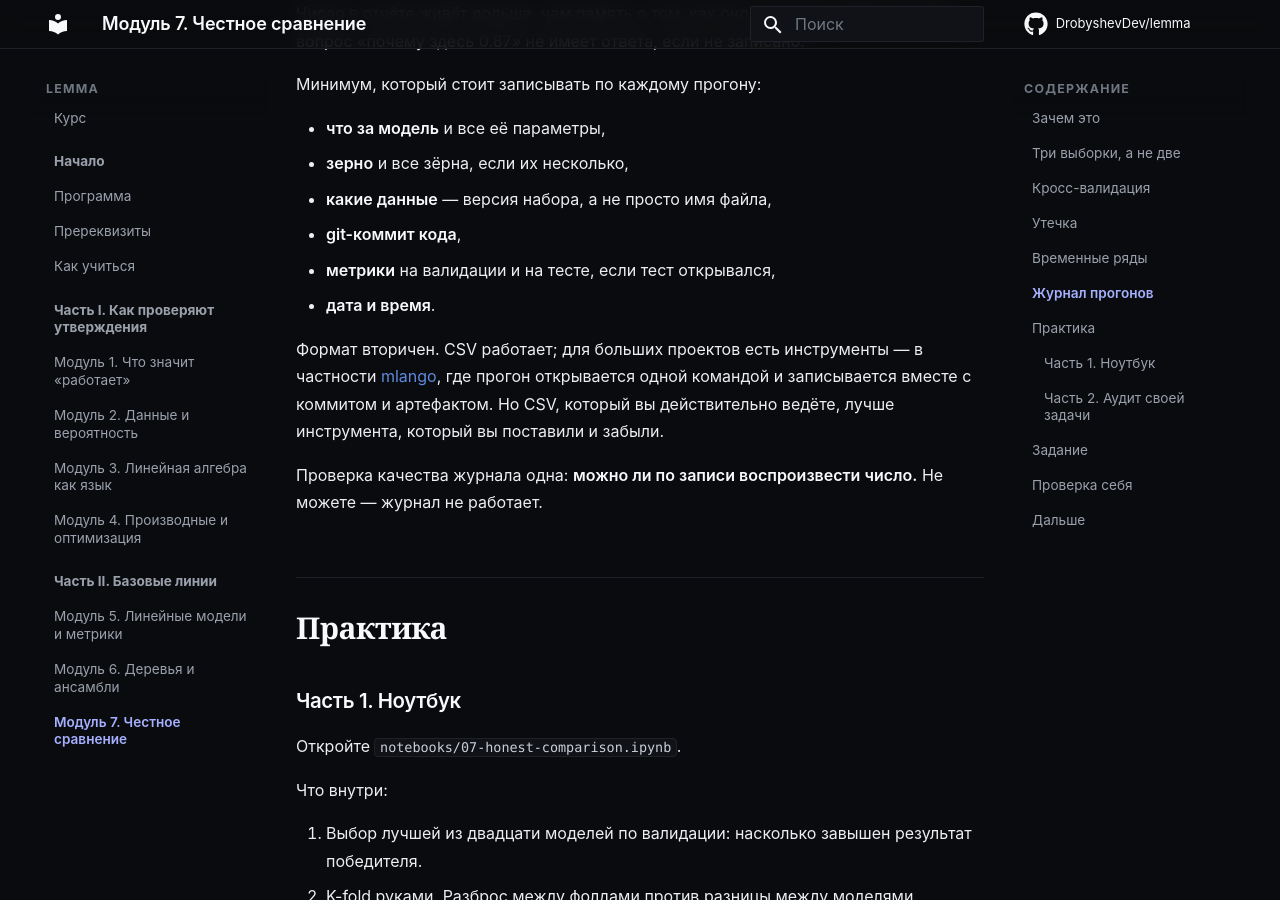
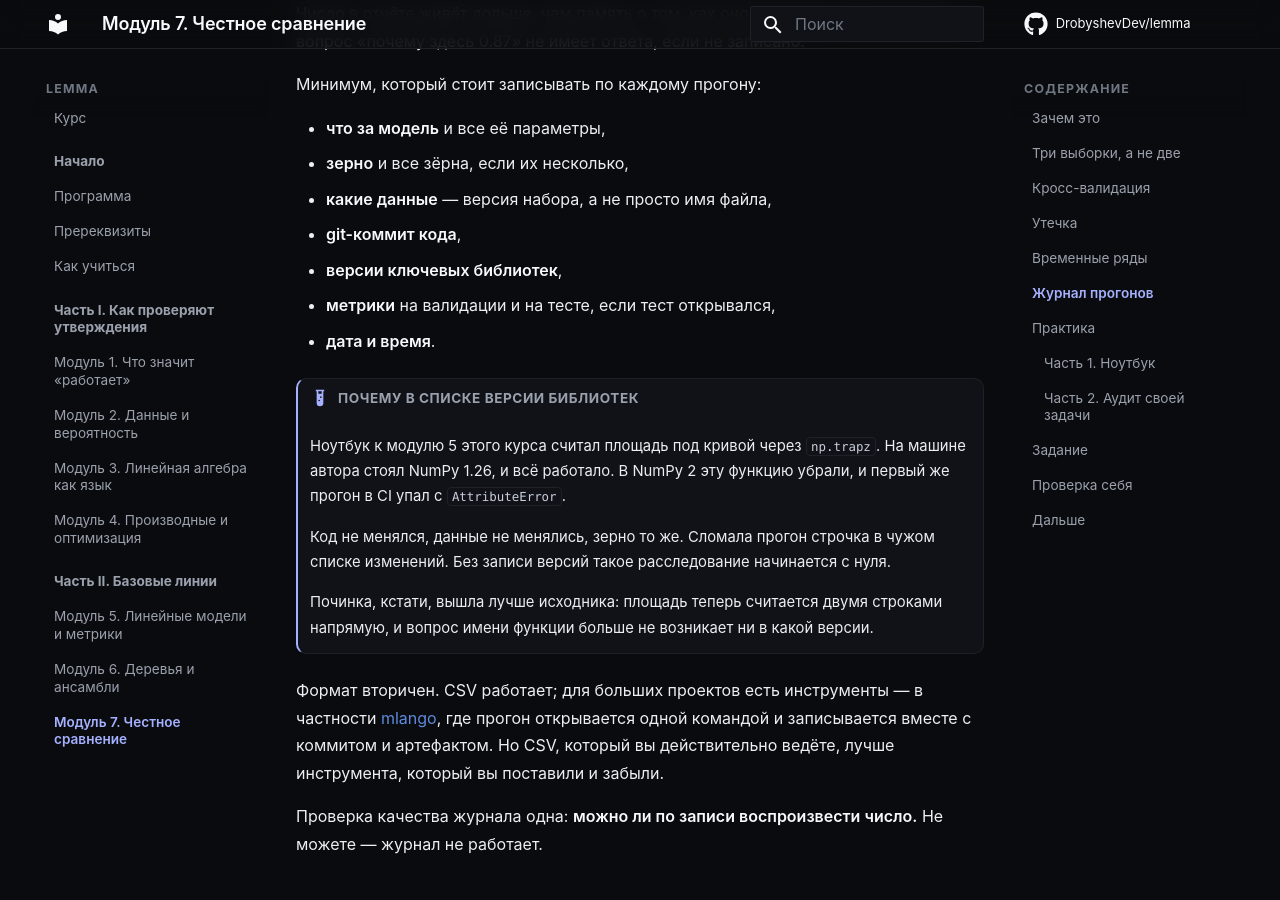
Before and after one commit to DrobyshevDev/lemma, an MkDocs documentation site: the page built from docs/modules/07-honest-comparison.md, in a window 1280 px wide and 900 px high, scrolled down 3674 px. Built offline with MkDocs 1.6.1 and Material for MkDocs 9.7.7, drawn with Linux system fonts in a browser that asks for light colours.

Commit message:
Починить падение CI: np.trapz убрали в NumPy 2
Ноутбук модуля 5 считал площадь под ROC и PR через np.trapz. Локально стоит
NumPy 1.26, и всё работало; CI ставит свежую версию, а в NumPy 2 эта функция
удалена -- первый же прогон упал с AttributeError на обеих платформах.

Площадь теперь считается трапециями напрямую, двумя строками. Это заодно честнее
для ноутбука, который в заголовке обещает считать обе площади сам, и снимает
вопрос имени функции в любой версии. Числа не изменились: 0.906, 0.912 и 0.883
для ROC-AUC, 0.906, 0.500 и 0.127 для PR-AUC.

Остальные ноутбуки проверены на прочие API, убранные в NumPy 2 -- чисто.

В requirements.txt записано, почему диапазон версий широкий и что из этого
следует для кода. В список журнала прогонов из модуля 7 добавлены версии
библиотек, и этот случай приведён там же как пример: код не менялся, данные не
менялись, зерно то же, а прогон сломала строчка в чужом списке изменений.

```diff
--- a/docs/modules/07-honest-comparison.md
+++ b/docs/modules/07-honest-comparison.md
@@ -123,8 +123,20 @@
 - **зерно** и все зёрна, если их несколько,
 - **какие данные** — версия набора, а не просто имя файла,
 - **git-коммит кода**,
+- **версии ключевых библиотек**,
 - **метрики** на валидации и на тесте, если тест открывался,
 - **дата и время**.
+
+!!! example "Почему в списке версии библиотек"
+    Ноутбук к модулю 5 этого курса считал площадь под кривой через `np.trapz`. На машине
+    автора стоял NumPy 1.26, и всё работало. В NumPy 2 эту функцию убрали, и первый же
+    прогон в CI упал с `AttributeError`.
+
+    Код не менялся, данные не менялись, зерно то же. Сломала прогон строчка в чужом
+    списке изменений. Без записи версий такое расследование начинается с нуля.
+
+    Починка, кстати, вышла лучше исходника: площадь теперь считается двумя строками
+    напрямую, и вопрос имени функции больше не возникает ни в какой версии.
 
 Формат вторичен. CSV работает; для больших проектов есть инструменты — в частности
 [mlango](https://github.com/DrobyshevDev/mlango), где прогон открывается одной командой и
--- a/requirements.txt
+++ b/requirements.txt
@@ -4,6 +4,10 @@
 mkdocs-material>=9.5
 mkdocs-static-i18n>=1.2      # the English build is one file per page, not a fork
 
+# Диапазон намеренно широкий: читатель приходит с тем NumPy, который у него уже
+# стоит. Поэтому код ноутбуков не должен звать ничего, что различается между
+# первой и второй мажорной версией -- np.trapz, np.float_, np.product и прочее
+# убранное. CI ставит самую свежую версию и ловит такие вызовы.
 numpy>=1.24
 matplotlib>=3.7
 
```
Also changed, not shown: 1 other file.
